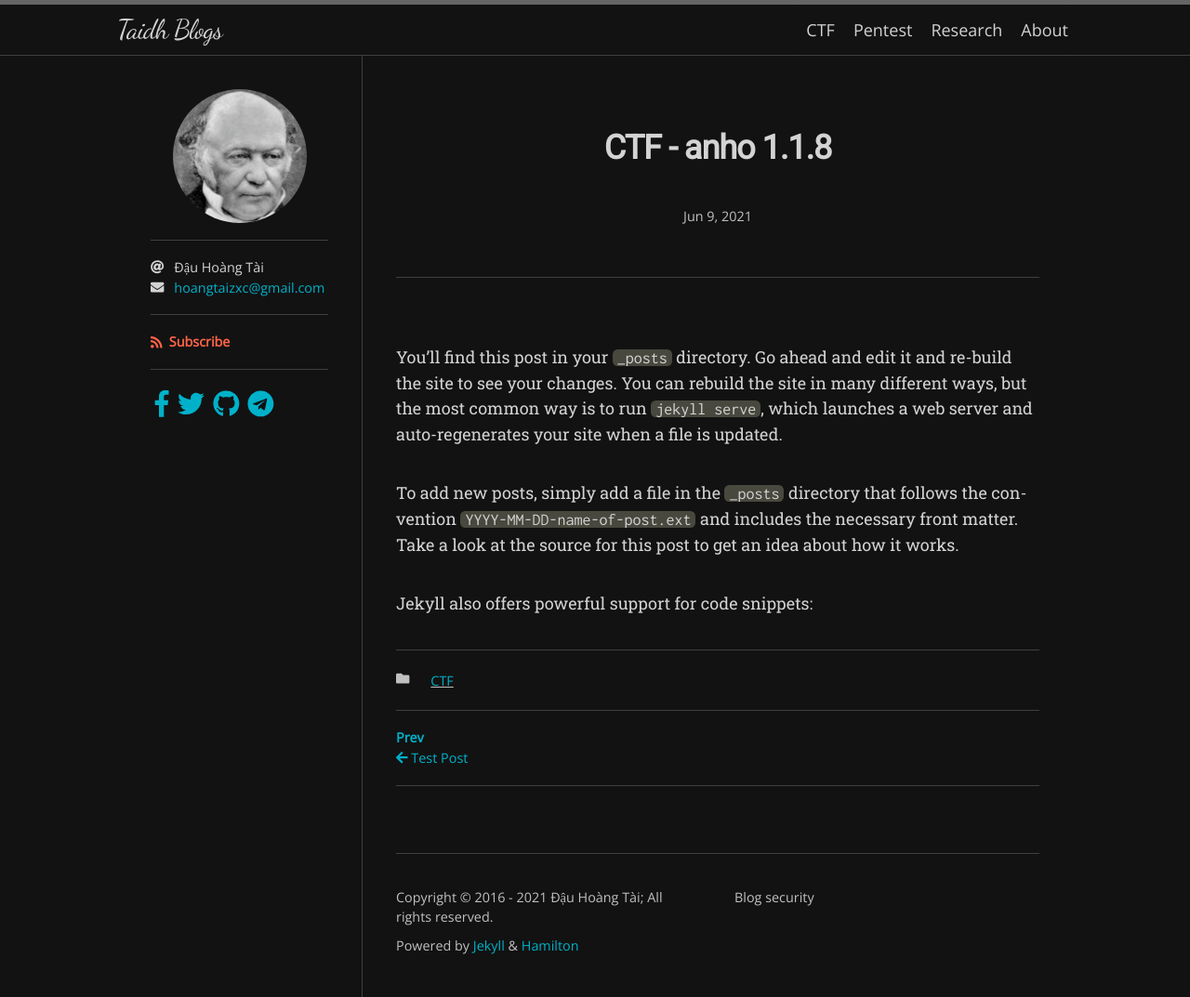
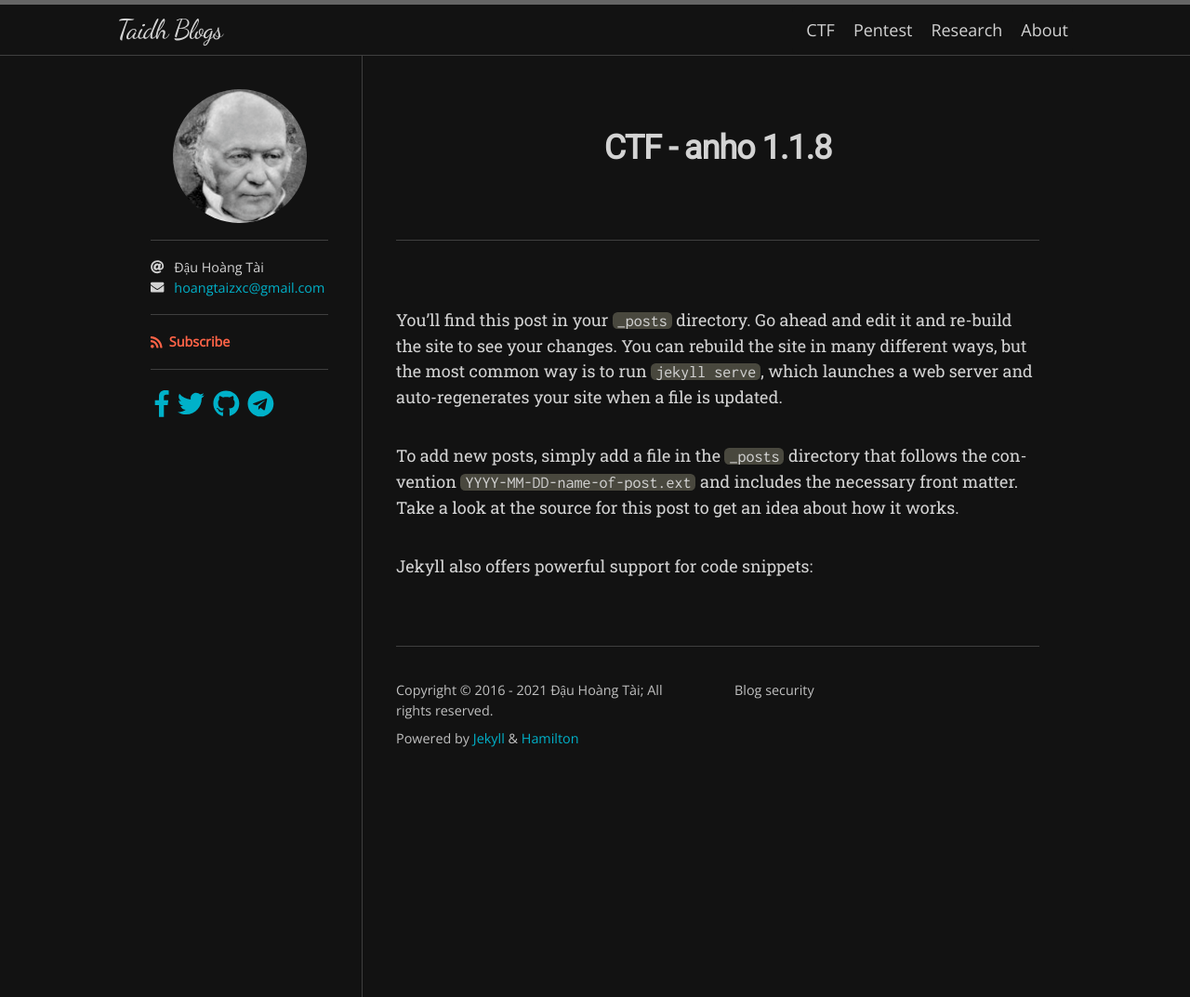
Before and after one commit to DauHoangTai/DauHoangTai.github.io, a Jekyll site: the page built from _posts/2021-06-09-test-anho.md, in a window 1280 px wide. Shown: the whole page at 93% size. Built offline with Jekyll 4.4.1, drawn with Linux system fonts in a browser that asks for light colours; nearby versions of some CDN libraries; some web fonts are replaced.

Commit message:
anho update

```diff
--- a/_posts/2021-06-09-test-anho.md
+++ b/_posts/2021-06-09-test-anho.md
@@ -1,7 +1,7 @@
 ---
-layout: post
-index: 2
-nav_order: 2
+layout: page
+# index: 2
+# nav_order: 2
 title: "CTF - anho 1.1.8"
 categories: CTF
 ---
```
